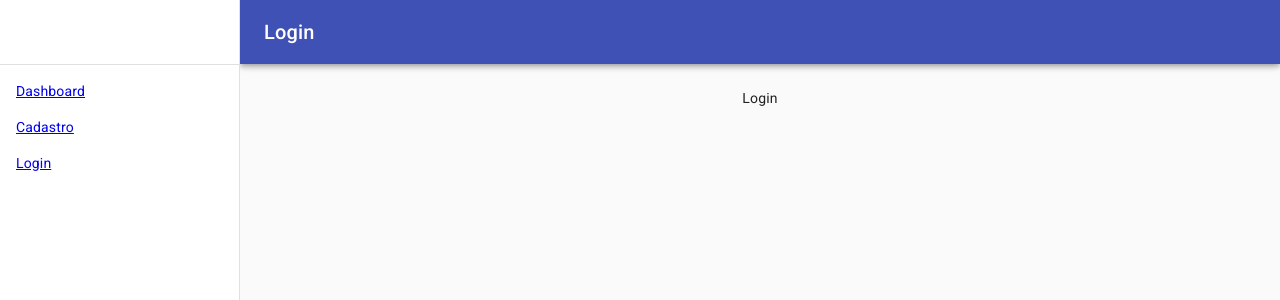
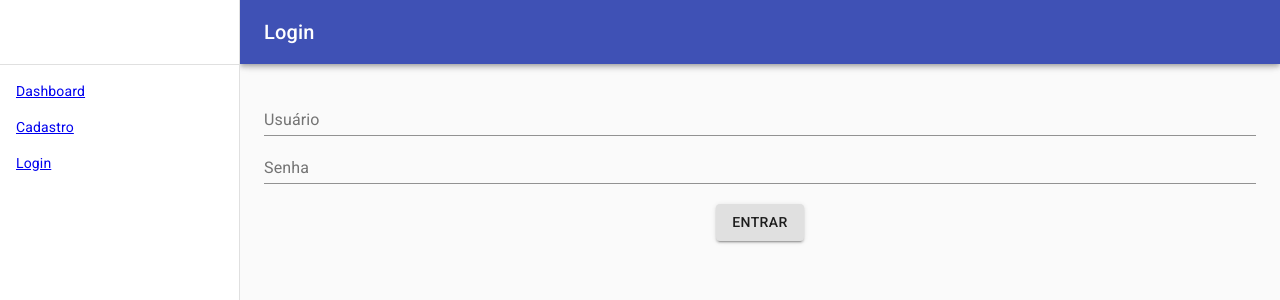
Before and after one commit to CaelumAulas/aceleratw-turma1-grupo1, a React (Create React App) app: page /login in a window 1280 px wide. Shown: the top 300 px of the page. Built offline with nearby package versions, Linux system fonts and the light colour scheme.

Commit message:
feat(login-form): add container

```diff
--- /dev/null
+++ b/src/containers/LoginForm/LoginForm.js
@@ -0,0 +1,20 @@
+import React from 'react'
+
+import {
+  Button,
+  TextField,
+} from '@material-ui/core'
+
+import './style.css'
+
+const LoginForm = () => (
+  <form className="loginForm" noValidate autoComplete="off">
+    <div className="loginForm--inputs">
+      <TextField id="standard-basic" label="Usuário" />
+      <TextField id="standard-basic" label="Senha" />
+    </div>
+    <Button variant="contained">Entrar</Button>
+  </form>
+)
+
+export default LoginForm
--- /dev/null
+++ b/src/containers/LoginForm/style.css
@@ -0,0 +1,5 @@
+.loginForm--inputs {
+  display: flex;
+  flex-direction: column;
+  margin-bottom: 20px;
+}
--- a/src/pages/App.js
+++ b/src/pages/App.js
@@ -2,8 +2,7 @@ import React from 'react'
 import {
   BrowserRouter as Router,
   Switch,
-  Route,
-  Link
+  Route
 } from "react-router-dom"
 
 import './App.css'
--- a/src/pages/Login/Login.js
+++ b/src/pages/Login/Login.js
@@ -1,10 +1,11 @@
 import React from 'react'
 
 import BaseLayout from '../../containers/BaseLayout/BaseLayout'
+import LoginForm from '../../containers/LoginForm/LoginForm'
 
 const Login = () => (
     <BaseLayout pageName="Login">
-        Login
+        <LoginForm />
     </BaseLayout>
 )
 
```
